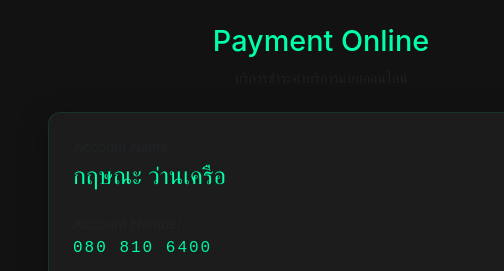
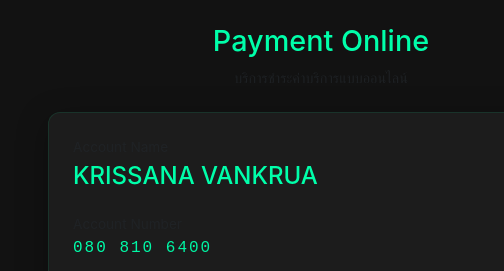
Before and after one commit to ProBatt/pay, a plain HTML site: page index.html in a window 1280 px wide. Shown: the top 271 px of the page, 319-823 px from the left. Drawn offline with nearby package versions, Linux system fonts and the light colour scheme; some packages are replaced by stand-ins of ours; grey boxes are pictures that could not be loaded; a script that the page names is missing.

Commit message:
Update index.html

```diff
--- a/index.html
+++ b/index.html
@@ -414,7 +414,7 @@
                         <div class="d-flex justify-content-between align-items-center mb-3">
                             <div>
                                 <p class="text-muted mb-1" style="font-size: 0.85rem;">Account Name</p>
-                                <h3 class="luxury-text" style="font-size: 1.5rem;">กฤษณะ ว่านเครือ</h3>
+                                <h3 class="luxury-text" style="font-size: 1.5rem;">KRISSANA VANKRUA</h3>
                             </div>
                             <img src="https://upload.wikimedia.org/wikipedia/commons/thumb/5/5e/Visa_Inc._logo.svg/2560px-Visa_Inc._logo.svg.png" class="card-logo">
                         </div>
@@ -461,7 +461,7 @@
                             <label class="form-label text-muted" style="font-size: 0.85rem;">Account Name</label>
                             <div class="input-luxury p-2">
                                 <div class="d-flex justify-content-between align-items-center">
-                                    <span style="font-size: 0.95rem;">กฤษณะ ว่านเครือ</span>
+                                    <span style="font-size: 0.95rem;">KRISSANA  VANKRUA</span>
                                     <span class="text-muted" style="font-size: 0.85rem;">G-WALLET</span>
                                 </div>
                             </div>
```
